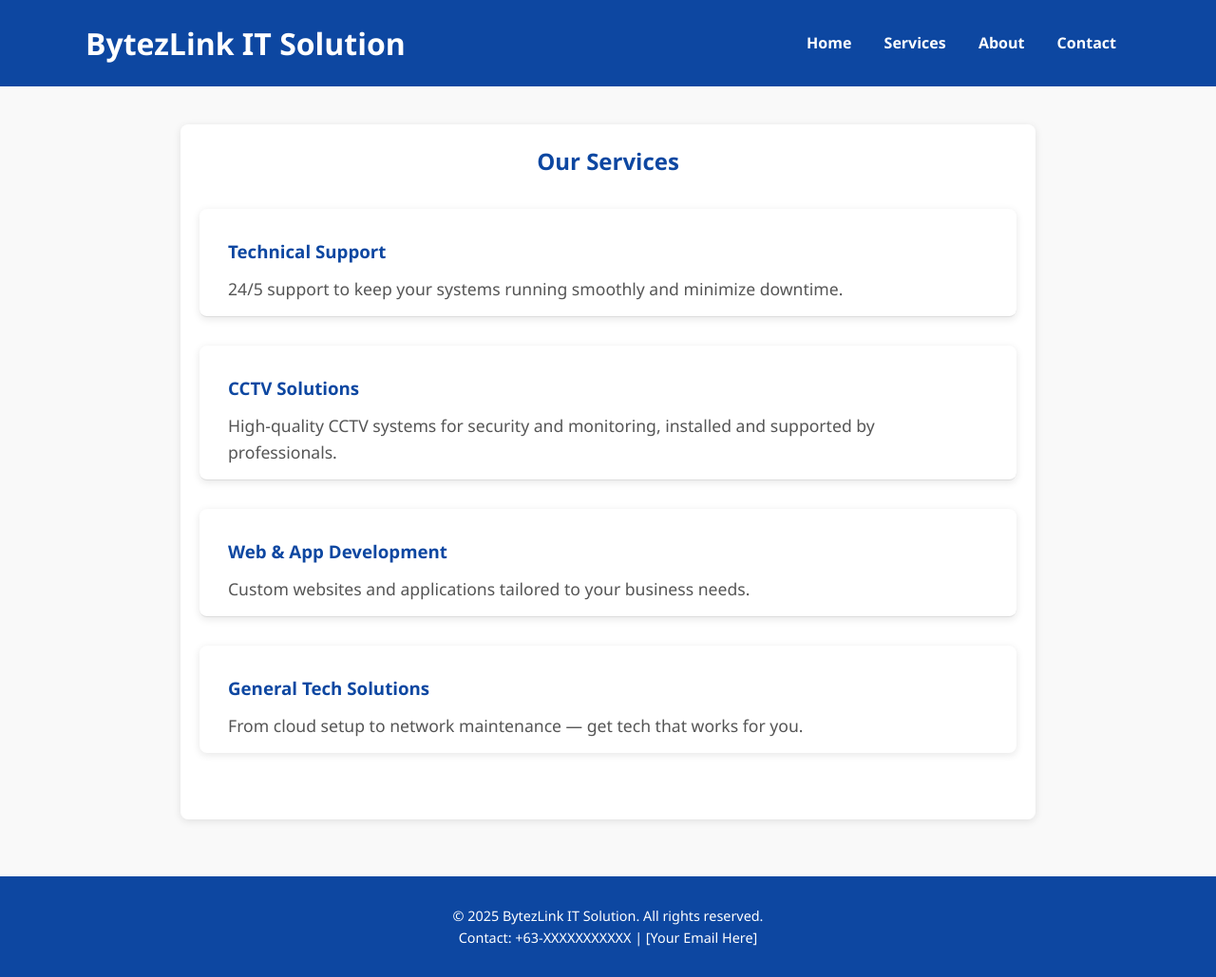
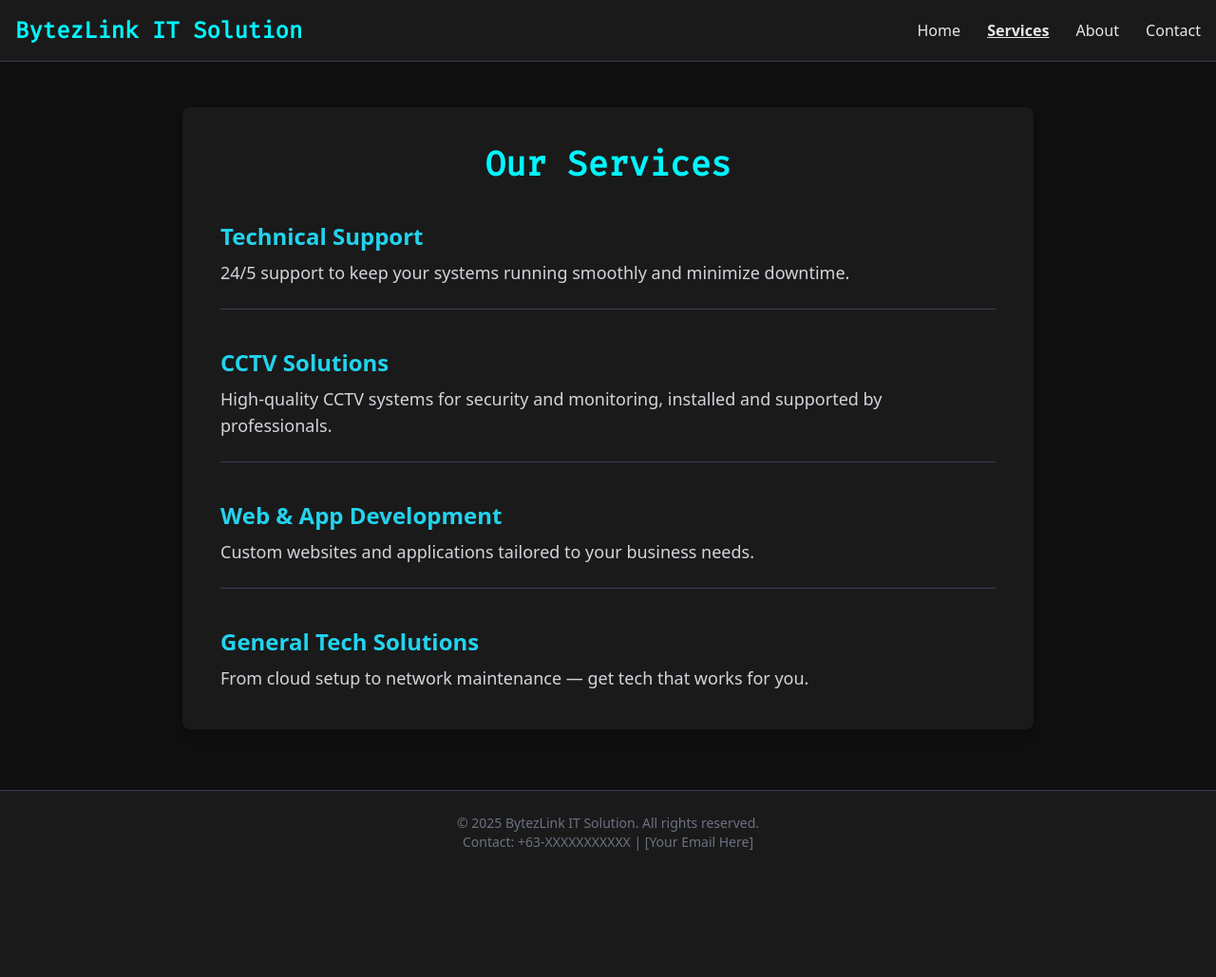
Before and after one commit to rbarrera0605/bytezlink, a Flask app: page /services in a window 1280 px wide. Shown: the whole page at 95% size. After the commit the page ends 896 px from the top, so only its background shows below. Run offline with Flask 3, Linux system fonts and the light colour scheme; some libraries are stand-ins or nearby versions.

Commit message:
Update services.html with dark theme and Tailwind CSS

```diff
--- a/templates/services.html
+++ b/templates/services.html
@@ -4,118 +4,75 @@
   <meta charset="UTF-8" />
   <meta name="viewport" content="width=device-width, initial-scale=1" />
   <title>Services - BytezLink IT Solution</title>
-  <link rel="stylesheet" href="{{ url_for('static', filename='style.css') }}" />
-  <style>
-    body {
-      font-family: 'Segoe UI', Tahoma, Geneva, Verdana, sans-serif;
-      background-color: #f9f9f9;
-      color: #333;
-      margin: 0;
-      padding: 0;
-      line-height: 1.6;
+
+  <!-- Tailwind CSS CDN -->
+  <script src="https://cdn.tailwindcss.com"></script>
+  <script>
+    tailwind.config = {
+      theme: {
+        extend: {
+          colors: {
+            primary: '#00f6ff',
+            dark: '#0f0f0f',
+            lightDark: '#1a1a1a',
+          },
+          fontFamily: {
+            mono: ['"Fira Code"', 'monospace'],
+          }
+        }
+      }
     }
-    header {
-      background-color: #0d47a1;
-      color: white;
-      padding: 20px 0;
-    }
-    header .container {
-      width: 90%;
-      max-width: 1100px;
-      margin: auto;
-      display: flex;
-      justify-content: space-between;
-      align-items: center;
-    }
-    nav a {
-      color: white;
-      text-decoration: none;
-      margin: 0 15px;
-      font-weight: bold;
-    }
-    nav a:hover {
-      text-decoration: underline;
-    }
-    main {
-      max-width: 900px;
-      margin: 40px auto;
-      padding: 0 20px 40px 20px;
-      background: white;
-      border-radius: 8px;
-      box-shadow: 0 2px 8px rgba(0,0,0,0.1);
-    }
-    main h2 {
-      color: #0d47a1;
-      margin-bottom: 30px;
-      padding-top: 20px;
-      text-align: center;
-    }
-    .service-item {
-      margin-bottom: 30px;
-      padding-bottom: 15px;
-      border-bottom: 1px solid #ddd;
-    }
-    .service-item:last-child {
-      border-bottom: none;
-    }
-    .service-item h3 {
-      color: #0d47a1;
-      margin-bottom: 10px;
-    }
-    .service-item p {
-      font-size: 1.1rem;
-      color: #555;
-    }
-    footer {
-      background-color: #0d47a1;
-      color: white;
-      padding: 30px 0;
-      text-align: center;
-      margin-top: 60px;
-    }
-  </style>
+  </script>
+  <!-- Optional: Google Fonts for Techy Feel -->
+  <link href="https://fonts.googleapis.com/css2?family=Fira+Code&display=swap" rel="stylesheet" />
 </head>
-<body>
-  <header>
-    <div class="container">
-      <h1>BytezLink IT Solution</h1>
-      <nav>
-        <a href="/">Home</a>
-        <a href="/services">Services</a>
-        <a href="/about">About</a>
-        <a href="/contact">Contact</a>
+<body class="bg-dark text-gray-200 font-sans">
+
+  <!-- Header -->
+  <header class="bg-lightDark border-b border-gray-700">
+    <div class="max-w-7xl mx-auto flex items-center justify-between p-4">
+      <h1 class="text-2xl font-bold text-primary font-mono">BytezLink IT Solution</h1>
+      <nav class="space-x-6">
+        <a href="/" class="hover:text-primary transition">Home</a>
+        <a href="/services" class="hover:text-primary transition font-semibold underline">Services</a>
+        <a href="/about" class="hover:text-primary transition">About</a>
+        <a href="/contact" class="hover:text-primary transition">Contact</a>
       </nav>
     </div>
   </header>
 
-  <main>
-    <h2>Our Services</h2>
+  <!-- Main content -->
+  <main class="max-w-4xl mx-auto bg-lightDark rounded-lg shadow-lg mt-12 p-10">
+    <h2 class="text-4xl font-bold text-primary font-mono mb-10 text-center">Our Services</h2>
 
-    <div class="service-item">
-      <h3>Technical Support</h3>
-      <p>24/5 support to keep your systems running smoothly and minimize downtime.</p>
-    </div>
+    <section class="space-y-10">
+      <div class="service-item border-b border-gray-700 pb-6">
+        <h3 class="text-2xl font-semibold text-cyan-400 mb-2">Technical Support</h3>
+        <p class="text-gray-300 text-lg">24/5 support to keep your systems running smoothly and minimize downtime.</p>
+      </div>
 
-    <div class="service-item">
-      <h3>CCTV Solutions</h3>
-      <p>High‑quality CCTV systems for security and monitoring, installed and supported by professionals.</p>
-    </div>
+      <div class="service-item border-b border-gray-700 pb-6">
+        <h3 class="text-2xl font-semibold text-cyan-400 mb-2">CCTV Solutions</h3>
+        <p class="text-gray-300 text-lg">High‑quality CCTV systems for security and monitoring, installed and supported by professionals.</p>
+      </div>
 
-    <div class="service-item">
-      <h3>Web & App Development</h3>
-      <p>Custom websites and applications tailored to your business needs.</p>
-    </div>
+      <div class="service-item border-b border-gray-700 pb-6">
+        <h3 class="text-2xl font-semibold text-cyan-400 mb-2">Web & App Development</h3>
+        <p class="text-gray-300 text-lg">Custom websites and applications tailored to your business needs.</p>
+      </div>
 
-    <div class="service-item">
-      <h3>General Tech Solutions</h3>
-      <p>From cloud setup to network maintenance — get tech that works for you.</p>
-    </div>
-
+      <div class="service-item">
+        <h3 class="text-2xl font-semibold text-cyan-400 mb-2">General Tech Solutions</h3>
+        <p class="text-gray-300 text-lg">From cloud setup to network maintenance — get tech that works for you.</p>
+      </div>
+    </section>
   </main>
 
-  <footer>
+  <!-- Footer -->
+  <footer class="bg-lightDark border-t border-gray-700 py-6 mt-16 text-center text-gray-500 text-sm">
     <p>&copy; 2025 BytezLink IT Solution. All rights reserved.</p>
     <p>Contact: +63‑XXXXXXXXXXX | [Your Email Here]</p>
   </footer>
+
 </body>
 </html>
```
